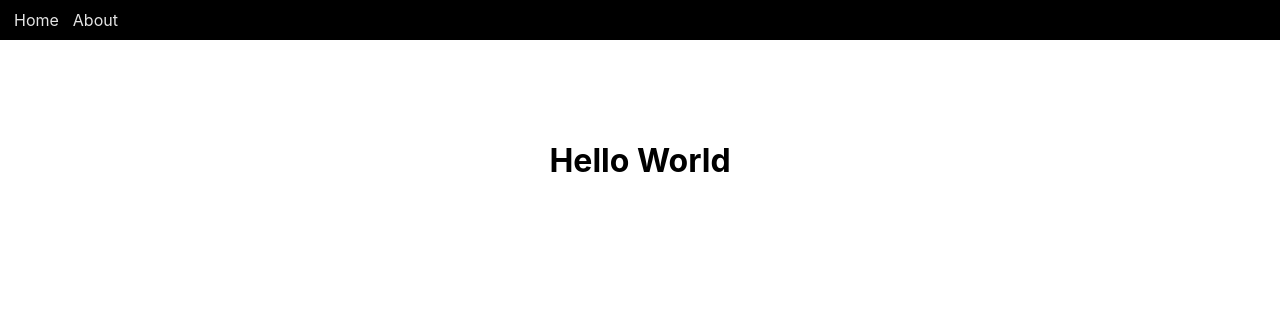
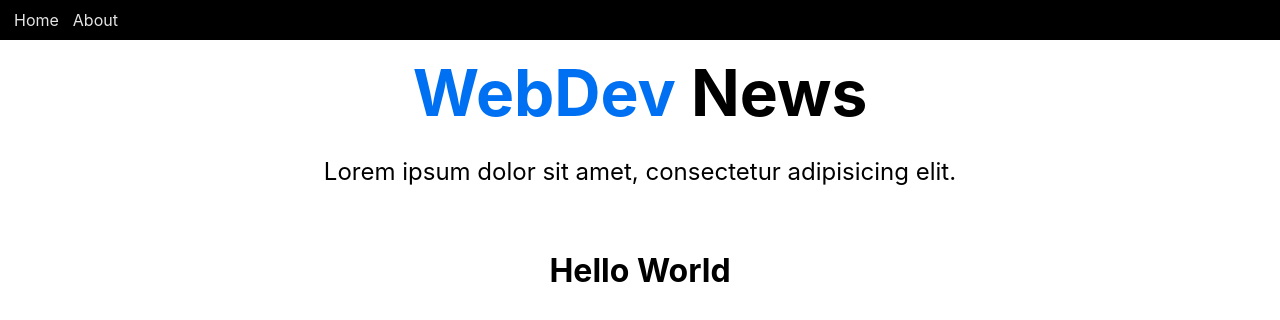
Before and after one commit to teguhwin8/next-crash-course, a Next.js app: page / in a window 1280 px wide. Shown: the top 320 px of the page. Built offline with nearby package versions, Linux system fonts and the light colour scheme.

Commit message:
Header and _document.js

```diff
--- /dev/null
+++ b/components/Header.js
@@ -0,0 +1,12 @@
+import headerStyles from "../styles/Header.module.css"
+
+const Header = () => {
+	return (
+		<>
+			<h1 className={headerStyles.title}><span>WebDev</span> News</h1>
+      <p className={headerStyles.description}>Lorem ipsum dolor sit amet, consectetur adipisicing elit.</p>
+		</>
+	)
+}
+
+export default Header
--- a/components/Layout.js
+++ b/components/Layout.js
@@ -1,6 +1,7 @@
 import styles from "../styles/Layout.module.css"
 import Head from "next/head"
-import Nav from './Nav'
+import Nav from "./Nav"
+import Header from "./Header"
 
 const Layout = ({ children }) => {
 	return (
@@ -10,6 +11,7 @@ const Layout = ({ children }) => {
 				<Head>
 					<title>Next Crash Course 2021</title>
 				</Head>
+				<Header />
 				<main className={styles.main}>{children}</main>
 			</div>
 		</>
--- /dev/null
+++ b/pages/_document.js
@@ -0,0 +1,22 @@
+import Document, { Html, Head, Main, NextScript } from 'next/document'
+
+class MyDocument extends Document {
+  static async getInitialProps(ctx) {
+    const initialProps = await Document.getInitialProps(ctx)
+    return { ...initialProps }
+  }
+
+  render() {
+    return (
+      <Html lang="en">
+        <Head />
+        <body>
+          <Main />
+          <NextScript />
+        </body>
+      </Html>
+    )
+  }
+}
+
+export default MyDocument
--- /dev/null
+++ b/styles/Header.module.css
@@ -0,0 +1,26 @@
+.title a, .title span {
+  color: #0070f3;
+  text-decoration: none;
+}
+
+.title a:hover,
+.title a:focus,
+.title a:active {
+  text-decoration: underline;
+}
+
+.title {
+  margin: 0;
+  line-height: 1.15;
+  font-size: 4rem;
+}
+
+.title,
+.description {
+  text-align: center;
+}
+
+.description {
+  line-height: 1.5;
+  font-size: 1.5rem;
+}
--- a/styles/Layout.module.css
+++ b/styles/Layout.module.css
@@ -1,6 +1,6 @@
 .container {
   min-height: 100vh;
-  padding: 0 0.5rem;
+  padding: 1rem 0.05rem;
   display: flex;
   flex-direction: column;
   justify-content: flex-start;
@@ -8,7 +8,7 @@
 }
 
 .main {
-  padding: 5rem 0;
+  padding: 1rem 0;
   flex: 1;
   display: flex;
   flex-direction: column;
@@ -35,32 +35,6 @@
   align-items: center;
 }
 
-.title a {
-  color: #0070f3;
-  text-decoration: none;
-}
-
-.title a:hover,
-.title a:focus,
-.title a:active {
-  text-decoration: underline;
-}
-
-.title {
-  margin: 0;
-  line-height: 1.15;
-  font-size: 4rem;
-}
-
-.title,
-.description {
-  text-align: center;
-}
-
-.description {
-  line-height: 1.5;
-  font-size: 1.5rem;
-}
 
 .code {
   background: #fafafa;
```
